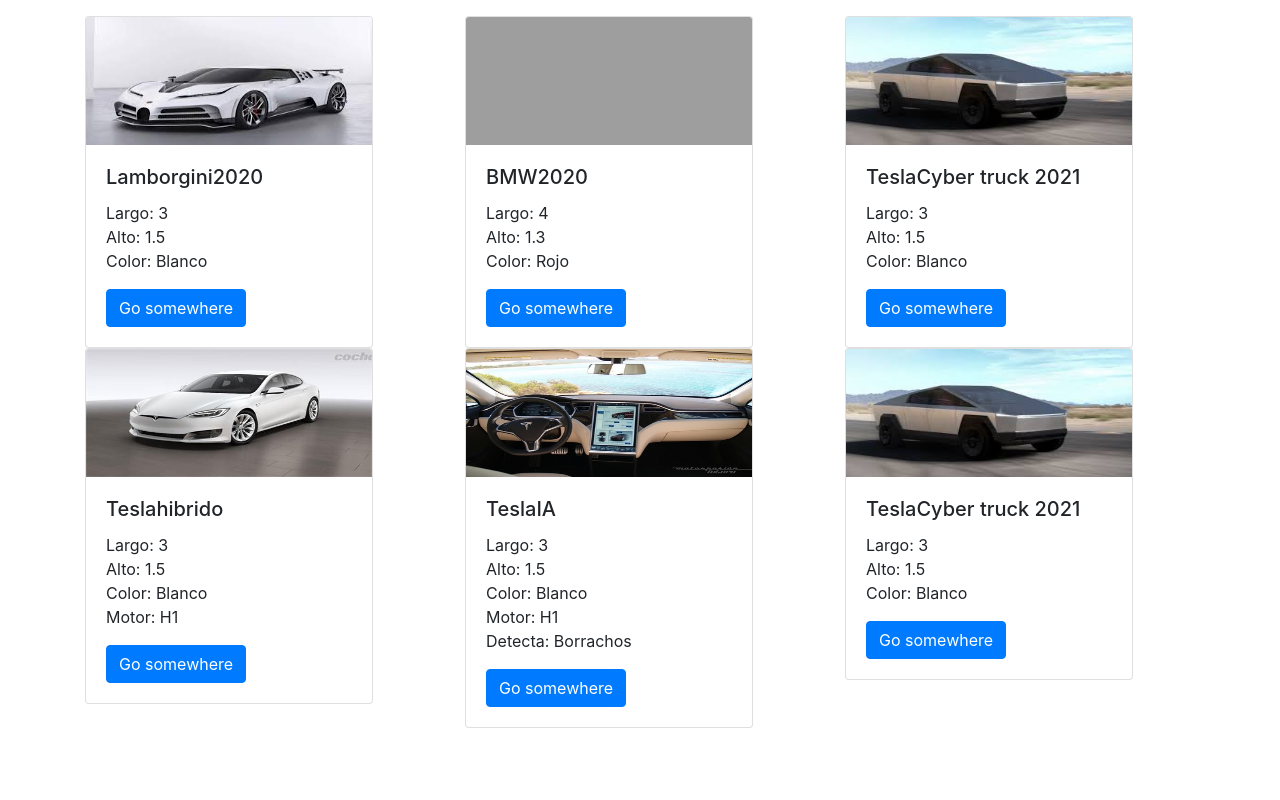
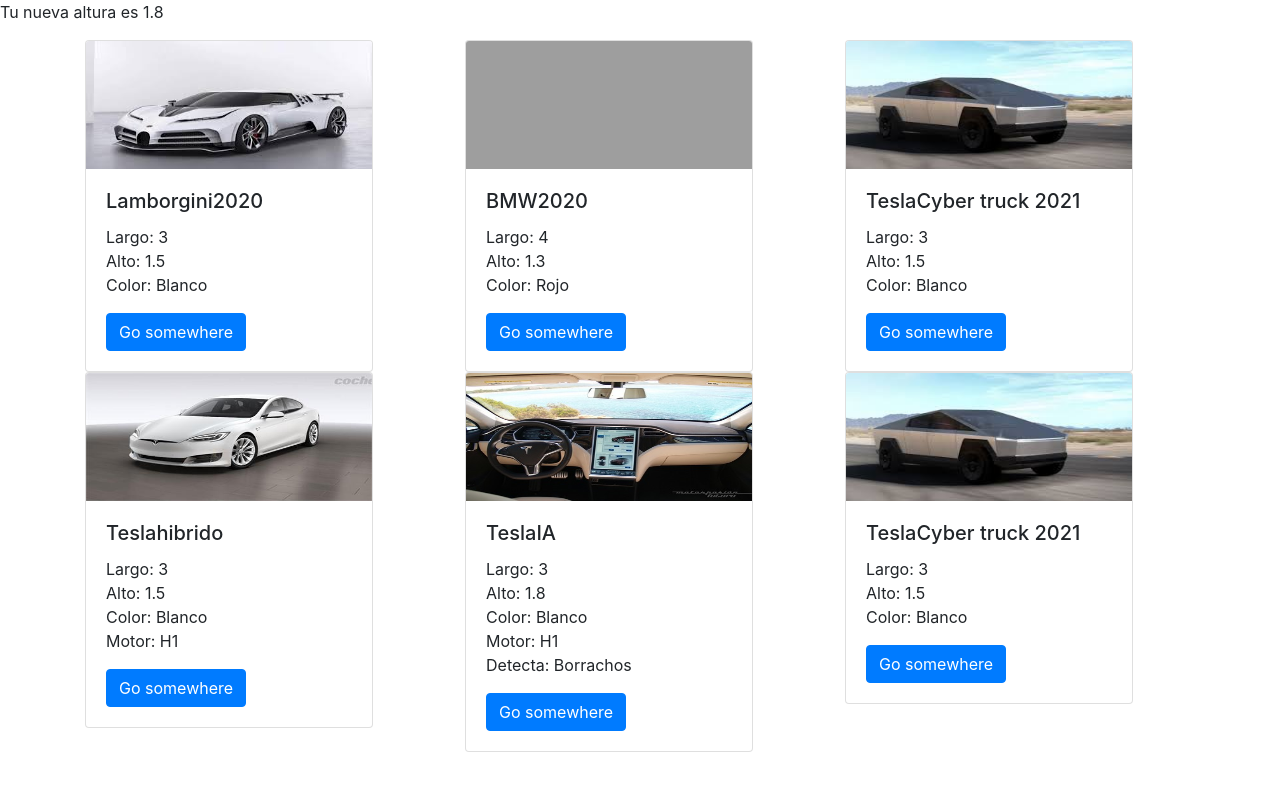
Before and after one commit to programadornovato/php, a PHP site: page /programacionOrientadaObjetos.php in a window 1280 px wide. Run offline with PHP 8.4, Linux system fonts and the light colour scheme; grey boxes are pictures that could not be loaded.

Commit message:
Curso de PHP y MySql [33.- POO(Programación Orientada a Objetos (getters y setters) parte 6)]
Video:
https://youtu.be/8QVmhISqBxI

```diff
--- a/class/carro.php
+++ b/class/carro.php
@@ -53,11 +53,48 @@ class carro
     {
         $this->imagen = $path;
     }
-    var $marca;
-    var $modelo;
-    var $alto;
-    var $largo;
-    var $color;
+    function setAlto($alto){
+        if($alto>=1 && $alto <= 2){
+            $this->alto=$alto;
+            echo "Tu nueva altura es $this->alto <br>";
+        }
+        else{
+            echo "Parametro de altura no aceptado<br>";
+        }
+    }
+    function setLargo($largo){
+        if($largo>=2 && $largo <= 4){
+            $this->$largo=$$largo;
+            echo "Tu nuevo $largo es $this->$largo <br>";
+        }
+        else{
+            echo "Parametro de $largo no aceptado<br>";
+        }
+    }
+    function setColor($color){
+        if($color=="Blanco" || $color=="Azul" || $color=="Rojo" ){
+            $this->color=$color;
+            echo "Tu nuevo color es $this->color <br>";
+        }
+        else{
+            echo "Parametro de color no aceptado<br>";
+        }
+    }
+    /*
+    function __set($name, $value)
+    {
+        $this->$name=$value;
+    }
+    */
+    function __get($name)
+    {
+        return $this->$name;
+    }
+    protected $marca;
+    protected $modelo;
+    protected $alto;
+    protected $largo;
+    protected $color;
     var $velocidad;
     var $angulo;
     var $imagen;
--- a/programacionOrientadaObjetos.php
+++ b/programacionOrientadaObjetos.php
@@ -34,11 +34,7 @@
     $teslaI->setImage("images/IA.jpg");
     $teslaI->setDetecta("Borrachos");
 
-    //$teslaI->acceso=true;
-    $teslaI->arrancar("123");
-    $teslaI->acelerar(20);
-    $teslaI->giro("derecha");
-
+    $teslaI->setAlto(1.8);
     ?>
     <div class="container mt-3">
 
```
